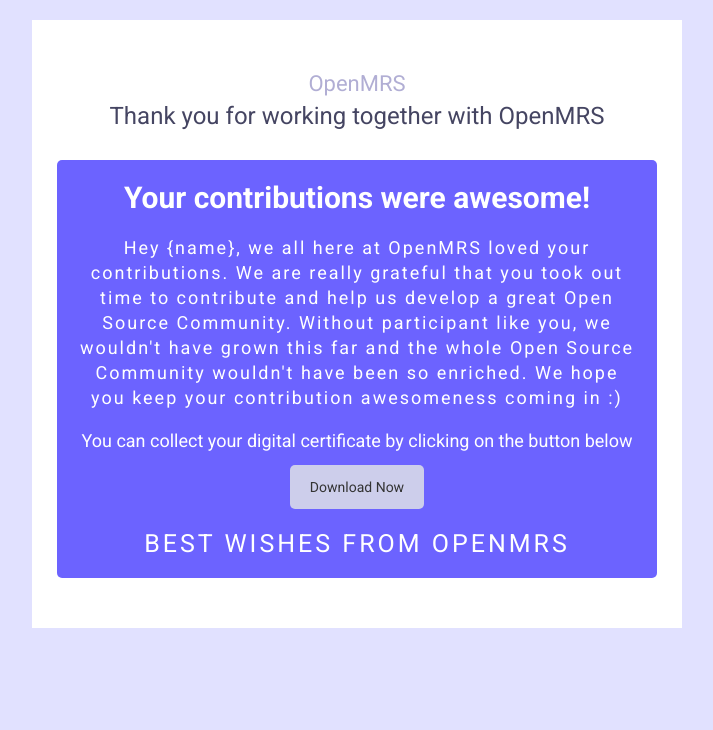
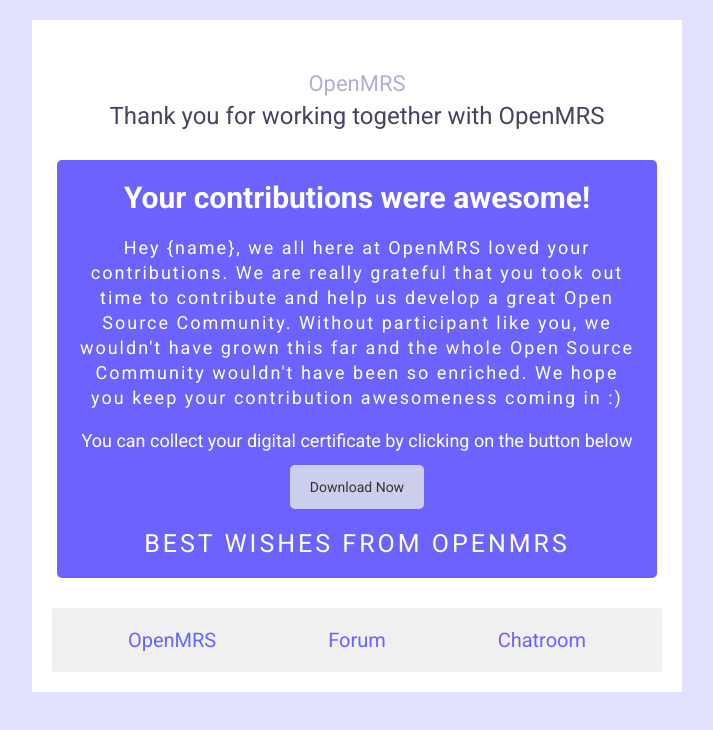
Before and after one commit to AnonProductions/GCI-Thank-You-Mail-OpenMRS, a plain HTML site: page index.html in a window 1280 px wide. Shown: the whole page, without its empty margins (283-996 px from the left). Drawn offline with Linux system fonts and the light colour scheme.

Commit message:
Add files via upload

```diff
--- a/css/style.css
+++ b/css/style.css
@@ -44,7 +44,7 @@ body {
 
 main {
     background: #6c63ff;
-    width: 60rem;
+    max-width: 60rem;
     margin: 3rem auto;
     color: #fff;
     padding: 2rem;
@@ -86,3 +86,26 @@ main {
     text-transform: uppercase;
     letter-spacing: .3rem;
 }
+
+.footer-links {
+    list-style: none;
+    display: flex;
+    flex-wrap: wrap;
+    justify-content: space-around;
+    align-items: center;
+    background: #f0f0f0;
+    padding: 2rem;
+    border-radius: 2px;
+}
+
+.footer-link a {
+    text-decoration: none;
+    font-size: 2rem;
+    color: #6c63ff;
+}
+
+@media screen and (max-width: 600px) {
+    html {
+        font-size: 50%;
+    }
+}
--- a/index.html
+++ b/index.html
@@ -22,11 +22,26 @@
     <main>
         <div class="main__text">
             <div class="main__text--heading">Your contributions were awesome!</div>
-            <div class="main__text--paragraph">Hey {name}, we all here at OpenMRS loved your contributions. We are really grateful that you took out time to contribute and help us develop a great Open Source Community. Without participant like you, we wouldn't have grown this far and the whole Open Source Community wouldn't have been so enriched. We hope you keep your contribution awesomeness coming in :)</div>
+            <div class="main__text--paragraph">Hey {name}, we all here at OpenMRS loved your contributions. We are really grateful that you took out time to contribute and help us develop a great Open Source Community. Without participant like you, we wouldn't have grown this far and the whole Open Source Community wouldn't have been so enriched. We hope you keep your contribution awesomeness coming in :)
+            </div>
             <div class="main__text--certificate">You can collect your digital certificate by clicking on the button below</div>
             <a href="#" class="btn">Download Now</a>
             <div class="main__text--regards">Best Wishes from OpenMRS</div>
         </div>
     </main>
+
+    <footer>
+        <ul class="footer-links">
+            <li class="footer-link">
+                <a href="https://openmrs.org/">OpenMRS</a>
+            </li>
+            <li class="footer-link">
+                <a href="https://talk.openmrs.org/">Forum</a>
+            </li>
+            <li class="footer-link">
+                <a href="https://wiki.openmrs.org/display/IRC/Home">Chatroom</a>
+            </li>
+        </ul>
+    </footer>
 </body>
 </html>
```
